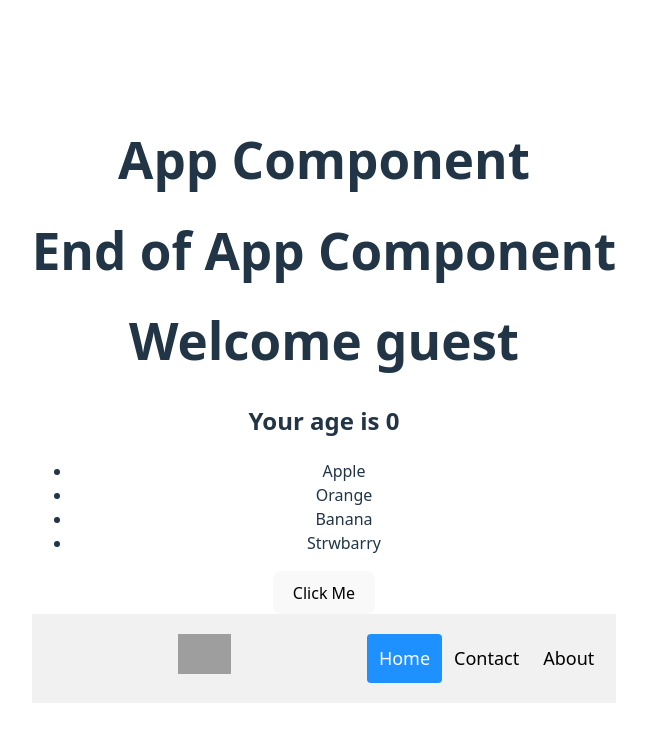
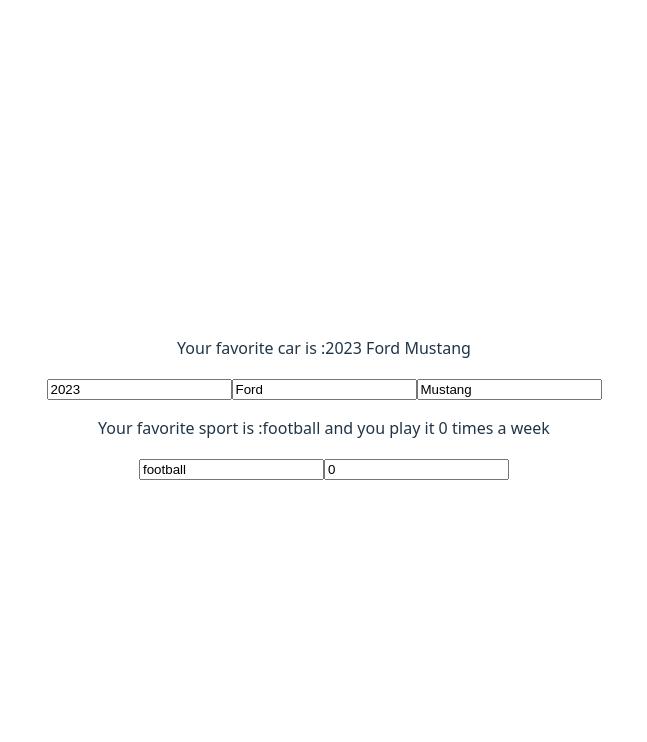
Before and after one commit to Aishah628/learnReact, a React (Vite) app in the folder my-react-app/: page / in a window 1280 px wide. Shown: the top 742 px of the page, without its empty margins (316-963 px from the left). Built offline with nearby package versions, Linux system fonts and the light colour scheme; grey boxes are pictures that could not be loaded.

Commit message:
learn yseState

```diff
--- a/my-react-app/src/App.jsx
+++ b/my-react-app/src/App.jsx
@@ -5,18 +5,23 @@
 import List from './list.jsx';
 import Button from './button.jsx';
 import Header from "./header.jsx";
+import Component from './lists.jsx';
 
 
 function App() {
 
   return (
     <>
+  {/*
     <h1>App Component</h1>
       <h1>End of App Component</h1>
       <Card/>
       <List/>
       <Button/>
       <Header/>
+     */}
+
+      <Component/>
 
 
 
--- /dev/null
+++ b/my-react-app/src/lists.jsx
@@ -0,0 +1,51 @@
+import  React,{useState} from "react";
+
+function Component() {
+    const [car,setCar]=useState({year:2023,
+        make:"Ford",
+        model:"Mustang"
+    });
+    const [count,setCount]=useState({
+        type:"football",
+        quantity:0,
+
+    });
+    function handelYearChange(event) {
+        setCar(c => ({...c,year:event.target.value}));
+
+    }
+     function handelMakeChange(event) {
+        setCar(c => ({...c,make:event.target.value}));
+
+    }
+     function handelModelChange(event) {
+        setCar(c => ({...c,model:event.target.value}));
+
+    }
+    function handelTypeChange(event) {
+        setCount(c => ({...c,type:event.target.value}));
+    }
+        function handelQuantityChange(event) {
+        setCount(c => ({...c,quantity:event.target.value}));
+    }
+    return(
+        <>
+        <div>
+            <p>
+               Your favorite car is :{car.year} {car.make} {car.model}
+            </p>
+            <input type="number" value={car.year}onChange={handelYearChange}></input>
+             <input type="text" value={car.make}onChange={handelMakeChange}></input>
+              <input type="text" value={car.model}onChange={handelModelChange}></input>
+        </div>
+        <div>
+            <p>
+               Your favorite sport is :{count.type} and you play it {count.quantity} times a week
+            </p>
+            <input type="text" value={count.type}onChange={handelTypeChange}></input>
+             <input type="number" value={count.quantity}onChange={handelQuantityChange}></input>
+        </div>
+        </>
+    )
+}
+export default Component
```
